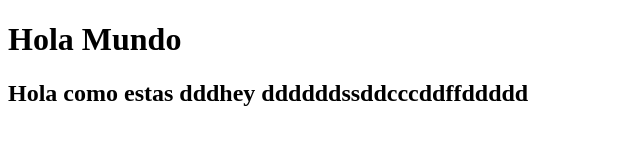
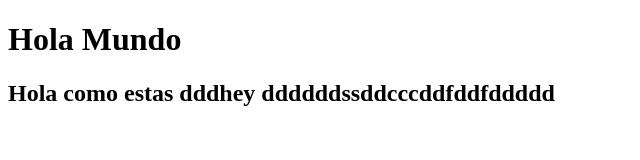
Before and after one commit to jhonmendez/test1, a plain HTML site: page index.html in a window 1280 px wide. Shown: the full height of the page, 0-640 px from the left. Drawn offline with Linux system fonts and the light colour scheme.

Commit message:
hey como vasddddç

```diff
--- a/index.html
+++ b/index.html
@@ -8,6 +8,6 @@
 </head>
 <body>
     <h1>Hola Mundo</h1>
-    <h2>Hola como estas dddhey ddddddssddcccddffddddd</h2>
+    <h2>Hola como estas dddhey ddddddssddcccddfddfddddd</h2>
 </body>
 </html>
```
